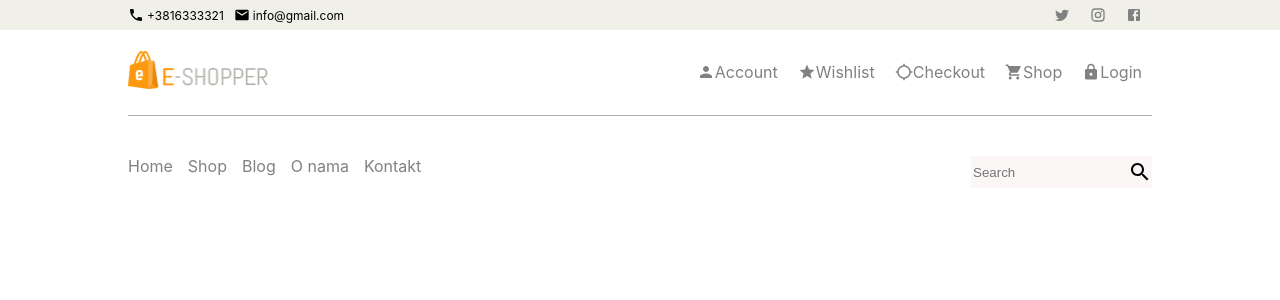
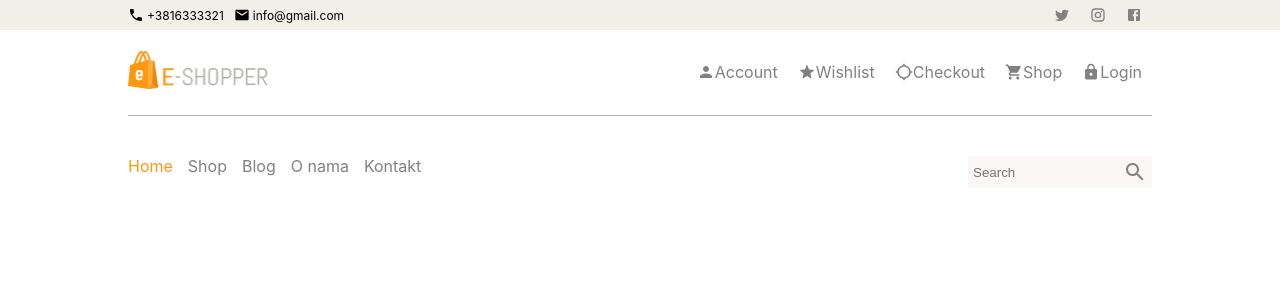
Before and after one commit to kemalkujovic/nitshop, a React (Create React App) app: page / in a window 1280 px wide. Shown: the top 300 px of the page. Built offline with nearby package versions, Linux system fonts and the light colour scheme.

Commit message:
searchBar

```diff
--- a/src/Templates/Navigation/LinkBar.jsx
+++ b/src/Templates/Navigation/LinkBar.jsx
@@ -16,9 +16,9 @@ const LinkBar = (props) => {
         padding="0px 10%"
       >
         <Grid container direction="row">
-          <Grid item lg={6} display='flex'>
+          <Grid item lg={6} display="flex">
             <CustomDiv margin="0px 15px 0px 0px">
-              <Text fontSize={fontSize.large} color={colors.grayColor}>
+              <Text fontSize={fontSize.large} color={colors.orange}>
                 Home
               </Text>
             </CustomDiv>
--- a/src/Templates/Navigation/SearchBar.css
+++ b/src/Templates/Navigation/SearchBar.css
@@ -1,16 +1,18 @@
-.search-input{
+.search-input {
   display: flex;
   position: relative;
   align-items: center;
 }
 
-.inputSearch{
+.inputSearch {
   background-color: #fbf7f7;
   border: none;
   height: 30px;
+  padding-left: 5px;
 }
-.searchIcon{
+.searchIcon {
   position: absolute;
   right: 0;
-
+  padding-right: 5px;
+  color: gray;
 }
--- a/src/util/theme.js
+++ b/src/util/theme.js
@@ -5,6 +5,7 @@ export const colors = {
   secondColor: "#F0F0E9",
   grayColor: "#828181",
   lightGrayColor: "#b3b1b1",
+  orange: '#fe980f'
 };
 export const fontWeight = {
   light: "100",
```
Lines whose indentation alone changed are shown as unchanged.
